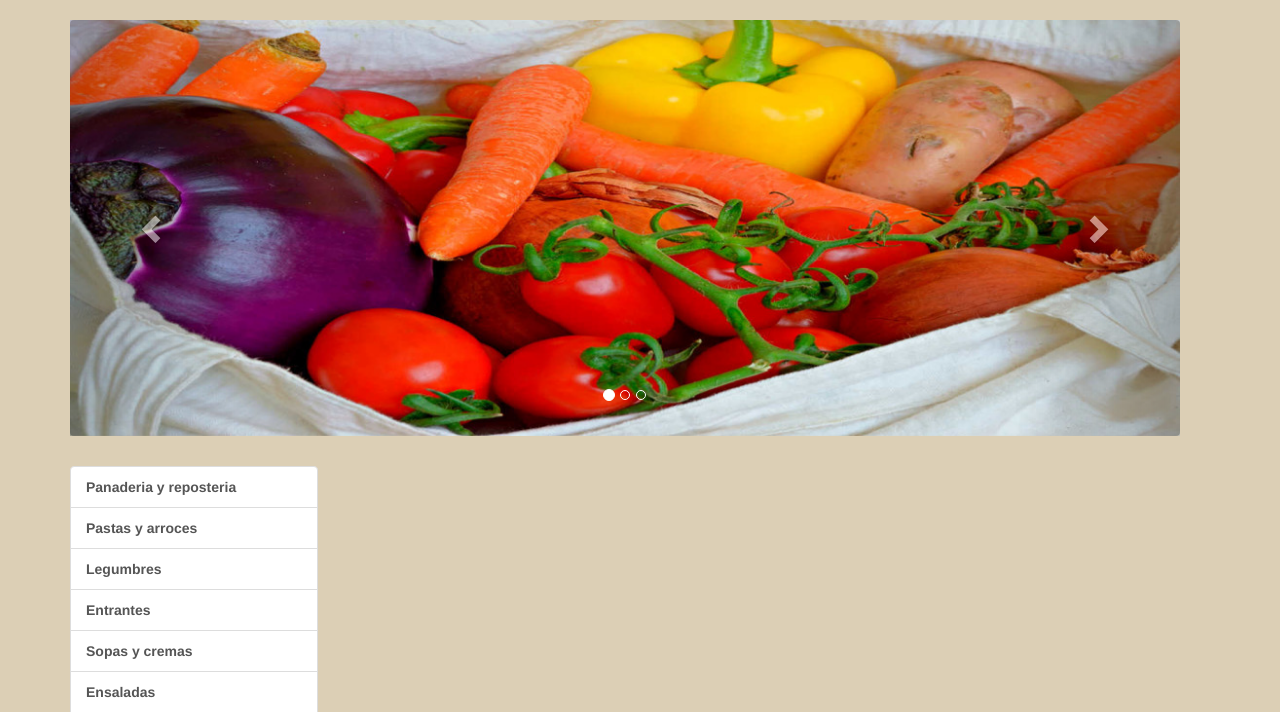
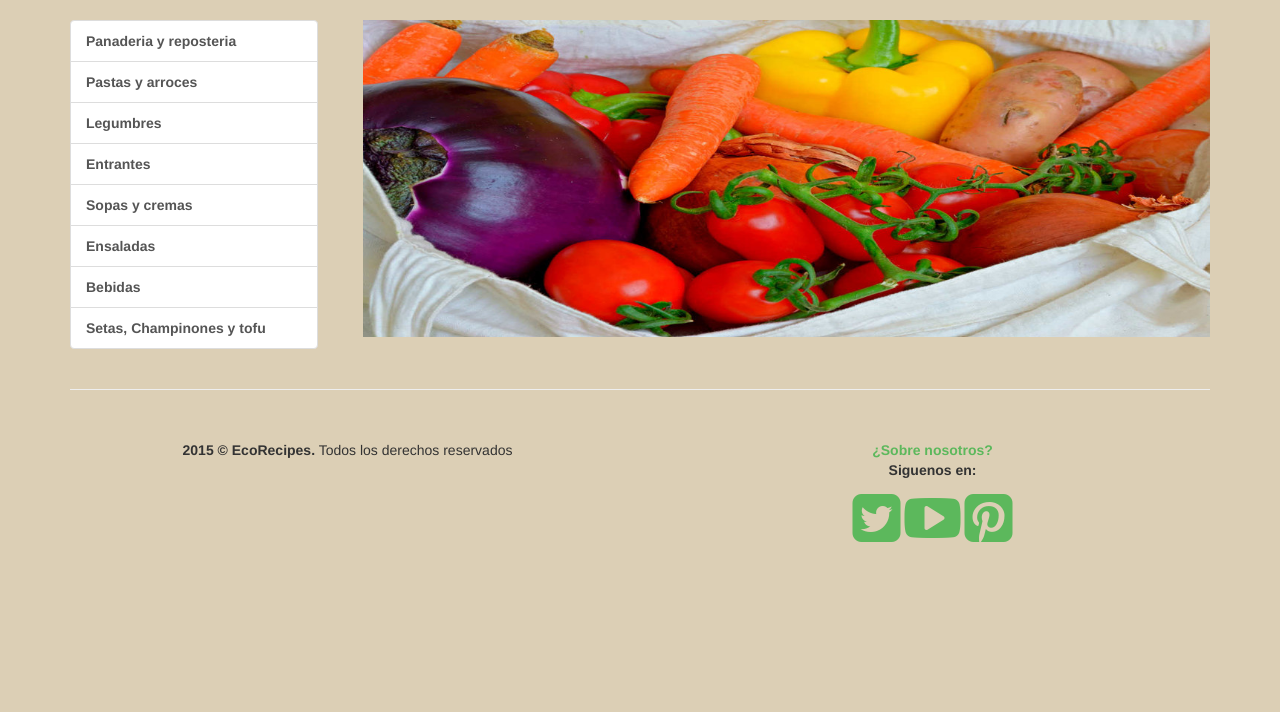
Before and after one commit to ajaniramon/2DAW-Tienda, a PHP site: page / in a window 1280 px wide. Shown: the part 121-833 px from the top of the page. After the commit the page ends 663 px from the top, so only its background shows below. Run offline with PHP 8.4, Linux system fonts and the light colour scheme; data comes from the database, SQL or seed files in the repository; data that the repository does not hold is empty.

Commit message:
Landing page con scroll

```diff
--- a/css/shop-homepage.css
+++ b/css/shop-homepage.css
@@ -10,16 +10,22 @@ body {
     height:150px !important;
 }
 
-.slide-image {
-    width: 100%;
+/*-- Landing page --*/
+.slide {
+	top:0;
+	left:0;
+	height:100%;
+	width: 100%;
+
+	transition: height 0.9s ease-in-out;
 }
 
-.carousel-holder {
-    margin-bottom: 30px;
-    width: 100%;
+.landingpage img {
+  width: 100%;
 }
 
-.carousel-control,
+/*-- Fin Landing Page --*/
+
 .item {
     border-radius: 4px;
 }
--- a/index.html
+++ b/index.html
@@ -22,6 +22,7 @@
 
   <script src="./js/clases.js"></script>
   <script src="./js/tienda.js"></script>
+  <script src="./js/scroll.js"></script>
 </head>
 
 <body>
@@ -51,45 +52,31 @@
   <!-- Page Content -->
   <div class="container">
     <div class="row">
-              <div class="col-md-12">
-                  <div class="row carousel-padre carousel-holder">
-                      <div class="col-md-12">
-                          <div id="carousel-example-generic" class="carousel slide " data-ride="carousel">
-                              <ol class="carousel-indicators">
-                                  <li data-target="#carousel-example-generic" data-slide-to="0" class="active"></li>
-                                  <li data-target="#carousel-example-generic" data-slide-to="1"></li>
-                                  <li data-target="#carousel-example-generic" data-slide-to="2"></li>
-                              </ol>
-                              <div class="carousel-inner">
-                                  <div class="item active">
-                                      <img class="slide-image" src="img/carrusel1.jpg" alt="">
-                                  </div>
-                                  <div class="item">
-                                      <img class="slide-image" src="img/carrusel2.jpg" alt="">
-                                  </div>
-                                  <div class="item">
-                                      <img class="slide-image" src="img/carrusel3.jpg" alt="">
-                                  </div>
-                              </div>
-                              <a class="left carousel-control" href="#carousel-example-generic" data-slide="prev">
-
-                                  <span class="glyphicon glyphicon-chevron-left"><p class="ocultar">a</p></span>
-                              </a>
-                              <a class="right carousel-control" href="#carousel-example-generic" data-slide="next">
-                                <span class="glyphicon glyphicon-chevron-right"><p class="ocultar">a</p></span>
-                              </a>
-                          </div>
-                      </div>
-
-                  </div>
-              </div>
-
       <div class="col-md-3">
         <span type="button" class="toggle text-center" data-toggle="collapse" data-target="#categorias" id="toggle-categories">
           Categorías
         </span>
 
         <div id="categorias" class="list-group collapse navbar-collapse">
+        </div>
+      </div>
+      <div class="col-md-9">
+        <div class="landingpage">
+          <section id="project0" class="slide">
+            <div>
+              <img src="img/carrusel1.jpg" alt="">
+            </div>
+          </section>
+          <section id="project1" class="slide">
+            <div>
+              <img src="img/carrusel2.jpg" alt="">
+            </div>
+          </section>
+          <section id="project2" class="slide">
+            <div>
+              <img src="img/carrusel3.jpg" alt="">
+            </div>
+          </section>
         </div>
       </div>
 
--- a/js/tienda.js
+++ b/js/tienda.js
@@ -2,7 +2,7 @@ var articulos, carrito, total;
 
 function mostrarArticulos() {
     $("#productos").fadeIn(1000);
-    $(".carousel").fadeOut(500);
+    $(".landingpage").fadeOut(500);
     var contador = 0;
     var categoria = $(this).attr('id');
     var nombreCategoria = $(this).text();
@@ -499,6 +499,8 @@ function validarEmail(email) {
 }
 
 $(document).ready(function () {
+    $(".landingpage").children(".slide:nth-child(2)").hide();
+    $(".landingpage").children(".slide:nth-child(3)").hide();
     carrito = new Carrito(1);
     articulos = new Array();
     $.ajax({
```
Lines whose indentation alone changed are shown as unchanged.
